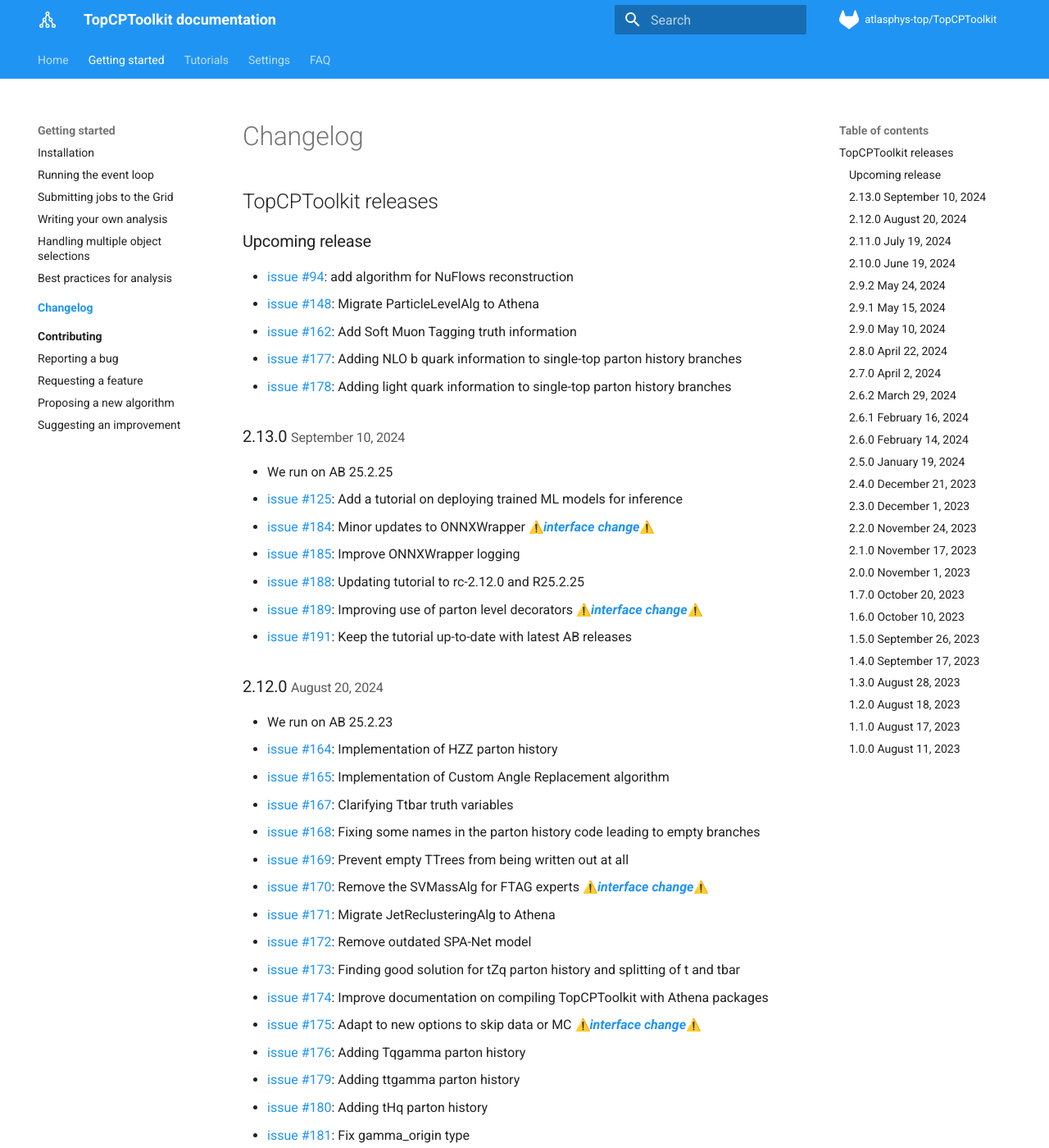
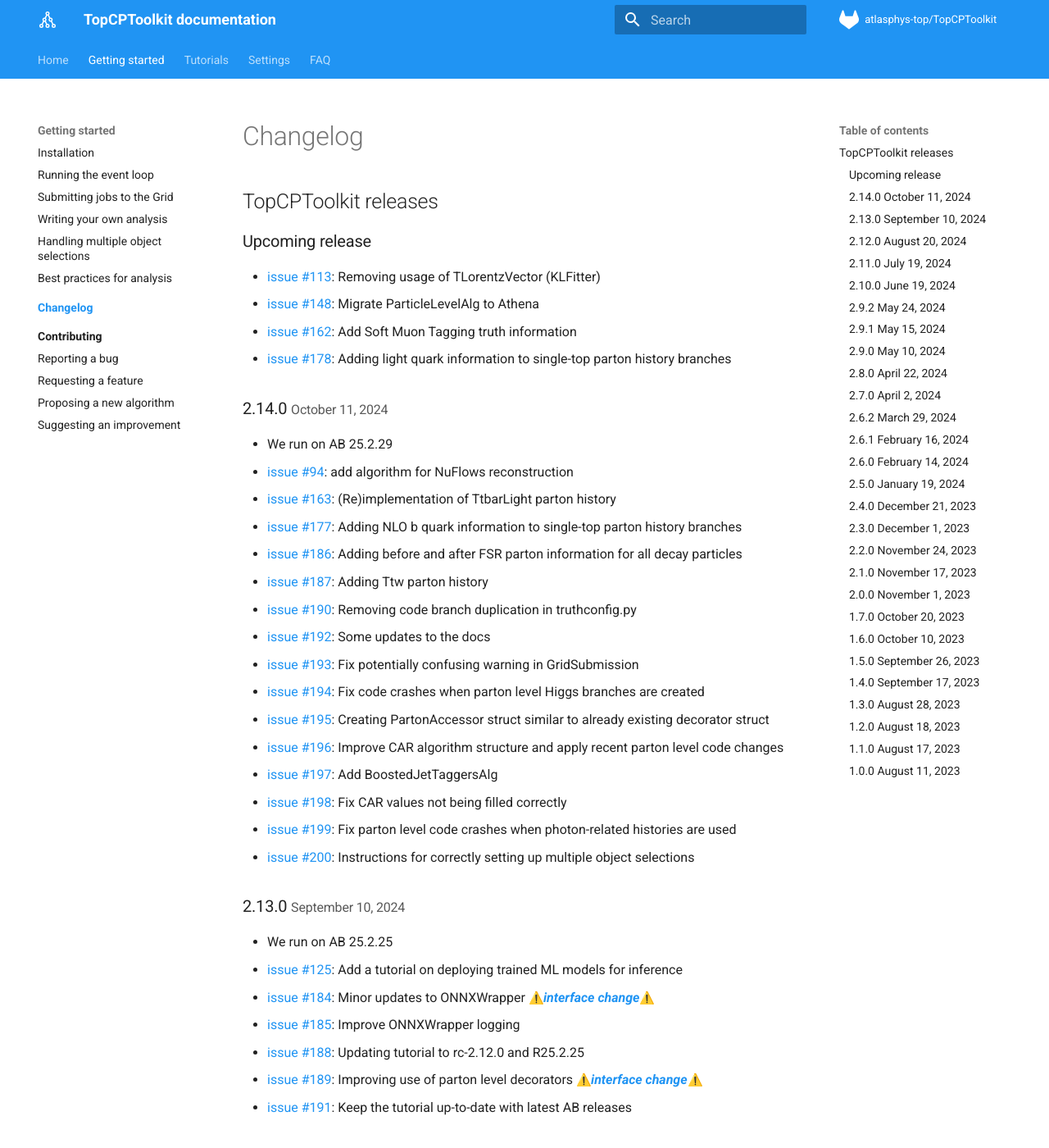
Before and after one commit to SuperNova76/TopCPToolKit, an MkDocs documentation site: the page built from docs/changelog/index.md, in a window 1280 px wide and 1400 px high. Shown: the whole window at 82% size. Built offline with MkDocs 1.6.1 and Material for MkDocs 9.7.7, drawn with Linux system fonts in a browser that asks for light colours; emoji names are drawn with the system emoji font.

Commit message:
Update changelog

```diff
--- a/docs/changelog/index.md
+++ b/docs/changelog/index.md
@@ -3,11 +3,28 @@
 ## TopCPToolkit releases
 
 ### Upcoming release
-- [issue #94](https://gitlab.cern.ch/atlasphys-top/reco/TopCPToolkit/-/issues/94): add algorithm for NuFlows reconstruction
+- [issue #113](https://gitlab.cern.ch/atlasphys-top/reco/TopCPToolkit/-/issues/113): Removing usage of TLorentzVector (KLFitter)
 - [issue #148](https://gitlab.cern.ch/atlasphys-top/reco/TopCPToolkit/-/issues/148): Migrate ParticleLevelAlg to Athena
 - [issue #162](https://gitlab.cern.ch/atlasphys-top/reco/TopCPToolkit/-/issues/162): Add Soft Muon Tagging truth information
+- [issue #178](https://gitlab.cern.ch/atlasphys-top/reco/TopCPToolkit/-/issues/178): Adding light quark information to single-top parton history branches
+
+### 2.14.0 <small>October 11, 2024</small>
+- We run on AB 25.2.29
+- [issue #94](https://gitlab.cern.ch/atlasphys-top/reco/TopCPToolkit/-/issues/94): add algorithm for NuFlows reconstruction
+- [issue #163](https://gitlab.cern.ch/atlasphys-top/reco/TopCPToolkit/-/issues/163): (Re)implementation of TtbarLight parton history
 - [issue #177](https://gitlab.cern.ch/atlasphys-top/reco/TopCPToolkit/-/issues/177): Adding NLO b quark information to single-top parton history branches
-- [issue #178](https://gitlab.cern.ch/atlasphys-top/reco/TopCPToolkit/-/issues/178): Adding light quark information to single-top parton history branches
+- [issue #186](https://gitlab.cern.ch/atlasphys-top/reco/TopCPToolkit/-/issues/186): Adding before and after FSR parton information for all decay particles
+- [issue #187](https://gitlab.cern.ch/atlasphys-top/reco/TopCPToolkit/-/issues/187): Adding Ttw parton history
+- [issue #190](https://gitlab.cern.ch/atlasphys-top/reco/TopCPToolkit/-/issues/190): Removing code branch duplication in truthconfig.py
+- [issue #192](https://gitlab.cern.ch/atlasphys-top/reco/TopCPToolkit/-/issues/192): Some updates to the docs
+- [issue #193](https://gitlab.cern.ch/atlasphys-top/reco/TopCPToolkit/-/issues/193): Fix potentially confusing warning in GridSubmission
+- [issue #194](https://gitlab.cern.ch/atlasphys-top/reco/TopCPToolkit/-/issues/194): Fix code crashes when parton level Higgs branches are created
+- [issue #195](https://gitlab.cern.ch/atlasphys-top/reco/TopCPToolkit/-/issues/195): Creating PartonAccessor struct similar to already existing decorator struct
+- [issue #196](https://gitlab.cern.ch/atlasphys-top/reco/TopCPToolkit/-/issues/196): Improve CAR algorithm structure and apply recent parton level code changes
+- [issue #197](https://gitlab.cern.ch/atlasphys-top/reco/TopCPToolkit/-/issues/197): Add BoostedJetTaggersAlg
+- [issue #198](https://gitlab.cern.ch/atlasphys-top/reco/TopCPToolkit/-/issues/198): Fix CAR values not being filled correctly
+- [issue #199](https://gitlab.cern.ch/atlasphys-top/reco/TopCPToolkit/-/issues/199): Fix parton level code crashes when photon-related histories are used
+- [issue #200](https://gitlab.cern.ch/atlasphys-top/reco/TopCPToolkit/-/issues/200): Instructions for correctly setting up multiple object selections
 
 ### 2.13.0 <small>September 10, 2024</small>
 - We run on AB 25.2.25
```
